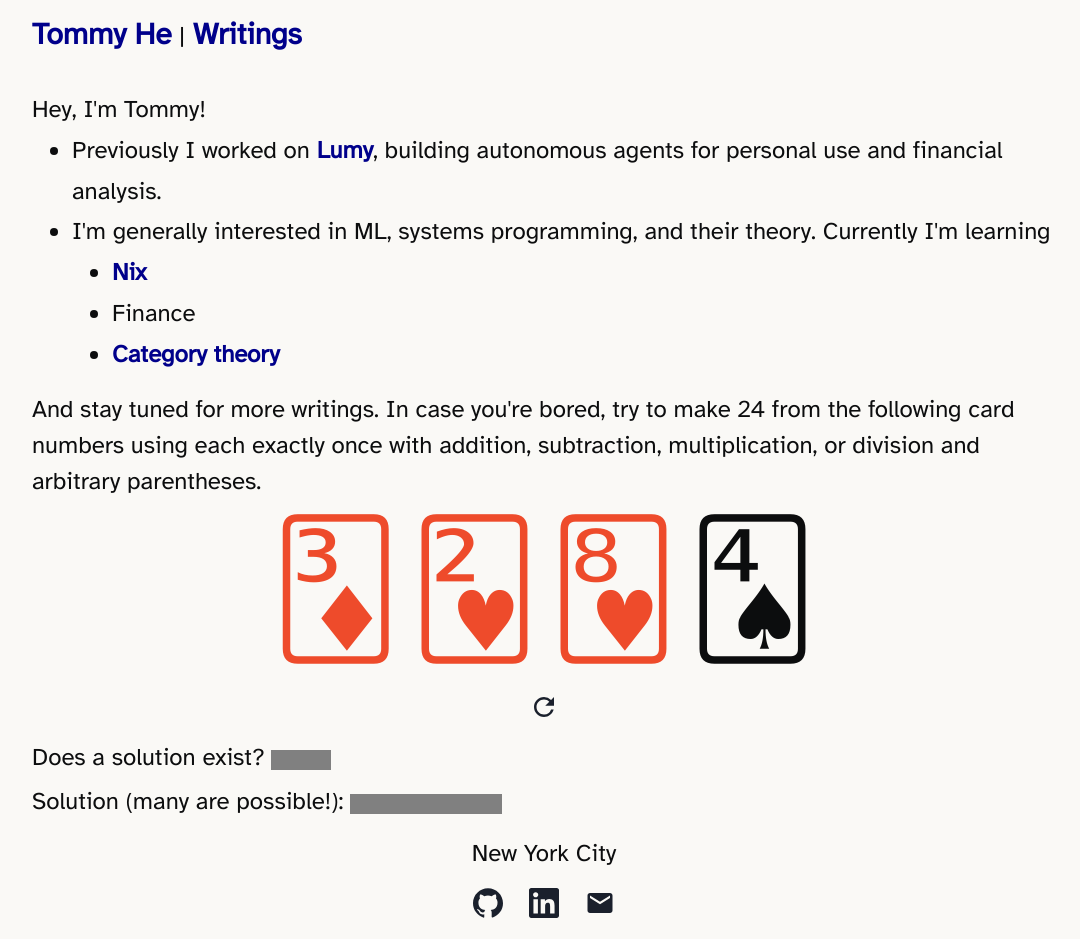
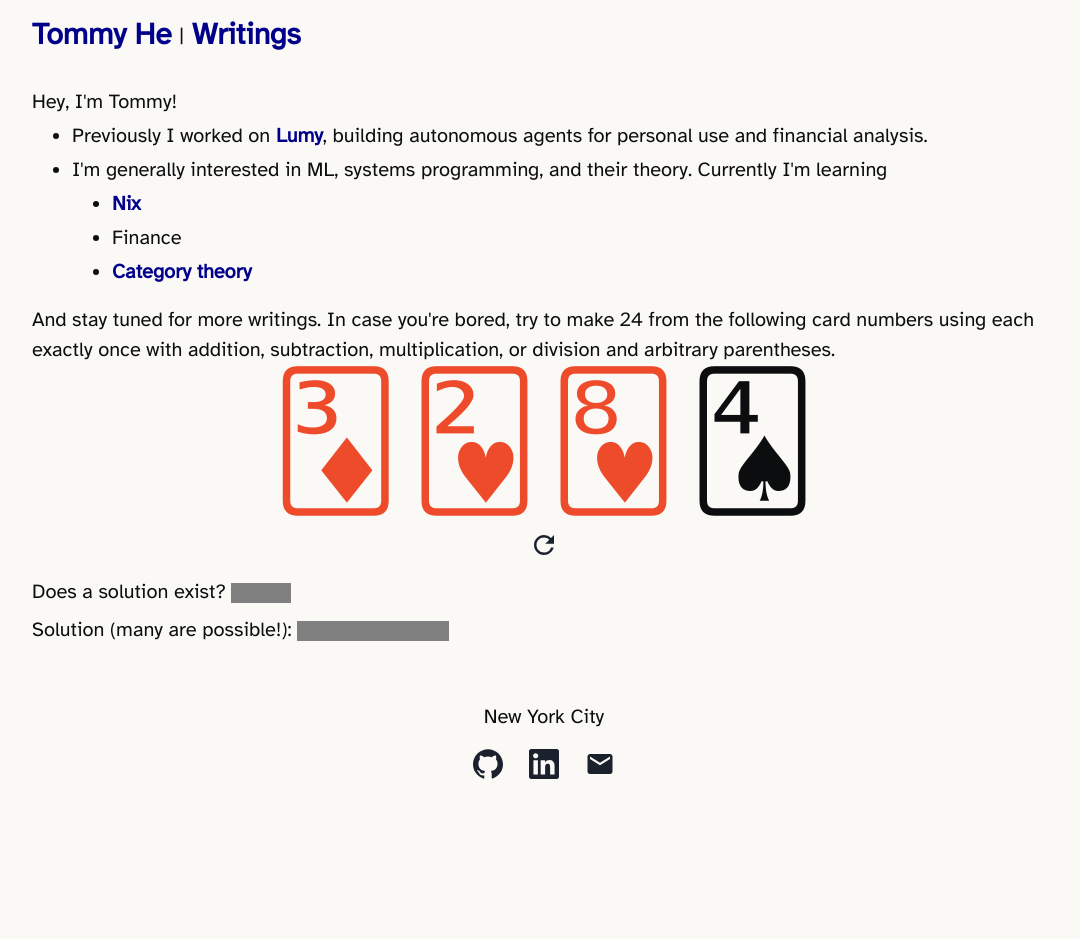
Before and after one commit to tommyhe6/personal-website, a Next.js app: page / in a window 1280 px wide. Shown: the whole page, without its empty margins (96-1176 px from the left). After the commit the page ends 800 px from the top, so only its background shows below. Built offline with nearby package versions, Linux system fonts and the light colour scheme.

Commit message:
clean up packages.json & build

```diff
--- a/pages/_app.tsx
+++ b/pages/_app.tsx
@@ -1,19 +1,9 @@
 import Layout from "components/Layout";
-// import '@fontsource/vollkorn-sc';
-// import '@fontsource/inter';
-// import '@fontsource/fira-sans';
-// import '@fontsource/poppins';
-// import '@fontsource/proza-libre';
-// import '@fontsource/fira-sans-extra-condensed';
 import '@fontsource/atkinson-hyperlegible';
-// apercu
-import '@fontsource/oxygen';
 import { ChakraProvider, extendTheme, type ThemeConfig } from "@chakra-ui/react";
 import { ThemeProvider } from "next-themes"
 import Head from "next/head";
 import type { AppProps } from 'next/app';
-
-// const vollkorn = Vollkorn({ subsets: ["latin"] });
 
 const theme: ThemeConfig = extendTheme({
     useSystemColorMode: false,
@@ -32,21 +22,21 @@ const theme: ThemeConfig = extendTheme({
     styles: {
         global: {
             h1: {
-                fontSize: "6xl",
+                fontSize: "5xl",
                 fontWeight: "bold",
             },
             h2: {
-                fontSize: "4xl",
+                fontSize: "3xl",
                 fontWeight: "bold",
             },
             h3: {
-                fontSize: "3xl",
+                fontSize: "2xl",
                 fontWeight: "bold",
             },
             body: {
                 background: "white",
                 textColor: "black",
-                fontSize: "2xl",
+                fontSize: "xl",
                 fontWeight: "medium",
                 marginLeft: "calc(100vw - 100%)"
             }
--- a/pages/index.tsx
+++ b/pages/index.tsx
@@ -99,7 +99,7 @@ const Home: NextPage = () => {
                     </Text>
                     <UnorderedList marginLeft="10">
                         <ListItem>Previously I worked on <MyLink label="Lumy" url="https://lumy.co" isExternal={true} />, building autonomous agents for personal use and financial analysis.</ListItem>
-                        <ListItem>I'm generally interested in ML, systems programming, and their theory. Currently I'm learning</ListItem>
+                        <ListItem>I&#39;m generally interested in ML, systems programming, and their theory. Currently I&#39;m learning</ListItem>
                         <UnorderedList marginLeft="10">
                             <ListItem><MyLink label="Nix" url="https://nix.dev" isExternal={true} /></ListItem>
                             <ListItem>Finance</ListItem>
```
Also changed, not shown: package.json (+1 -14 lines), 1 other file (tests, documents, lock files or other folders).
